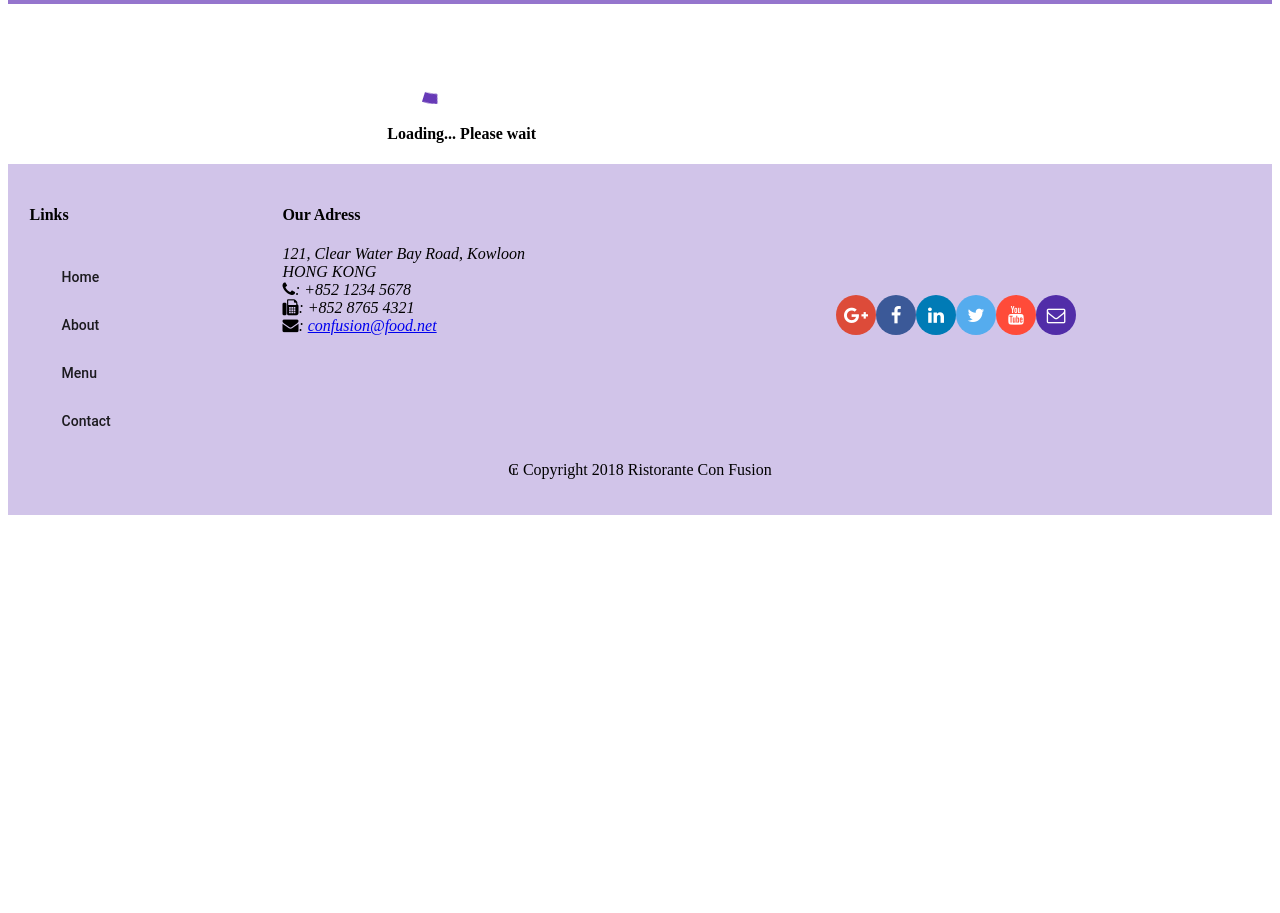
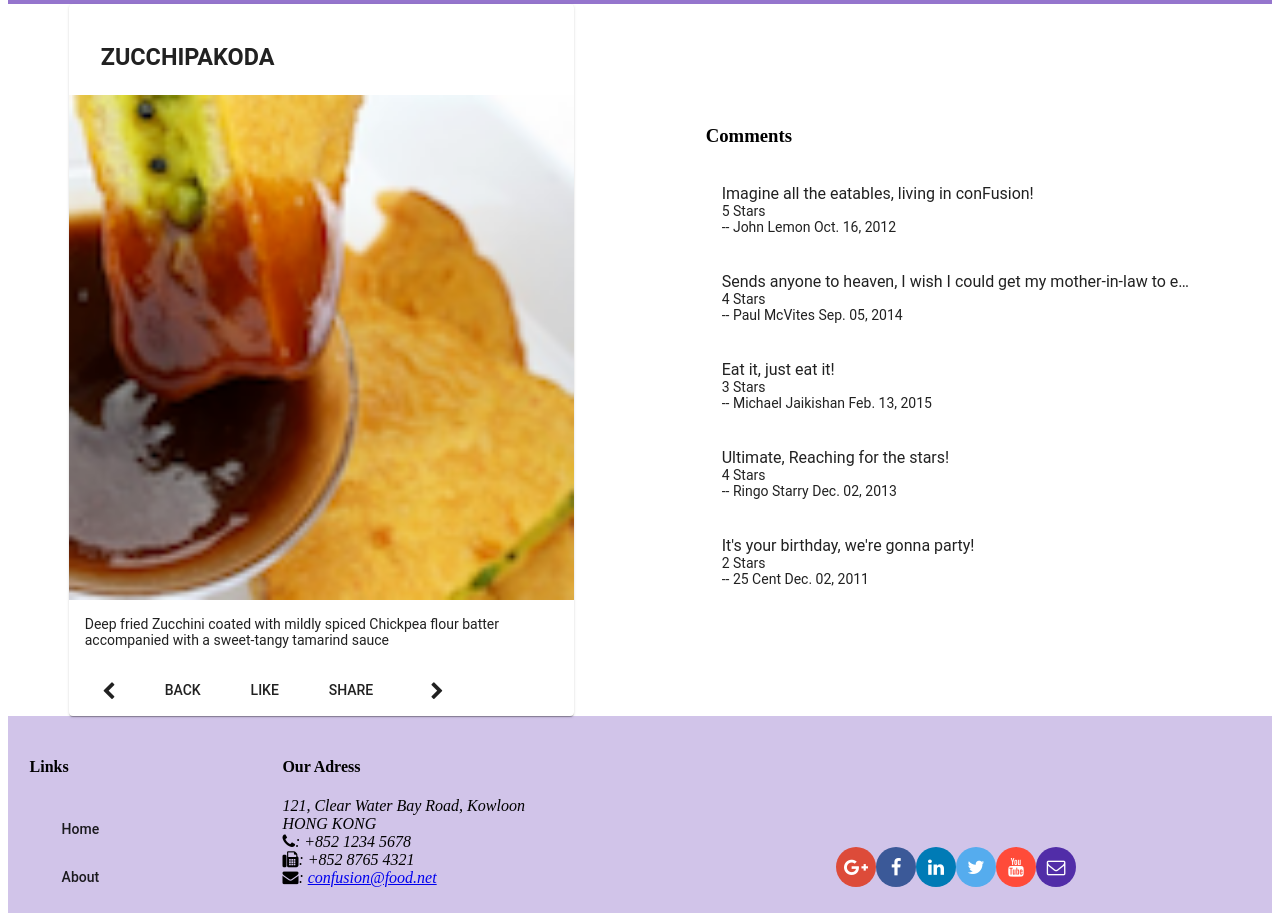
Before and after one commit to Vanessasoliveira/conFusion, an Angular app: page /dishdetail/1 in a window 1280 px wide. Shown: the part 340-1253 px from the top of the page. Before the commit the page ends 863 px from the top, so only its background shows below. Built offline with nearby package versions, Linux system fonts and the light colour scheme; some icons are missing.

Commit message:
RxJs Part 2

```diff
--- a/src/app/dishdetail/dishdetail.component.html
+++ b/src/app/dishdetail/dishdetail.component.html
@@ -15,9 +15,16 @@
         <p>{{dish.description}}</p>
       </mat-card-content>
       <mat-card-actions>
+        <button mat-button [routerLink]="['/dishdetail',prev]" >
+          <span class="fa fa-chevron-left fa-lg"></span>
+        </button>
         <button mat-button (click)="goBack()">BACK</button>
         <button mat-button>LIKE</button>
         <button mat-button>SHARE</button>
+        <span class="flex-spacer"></span>
+        <button mat-button [routerLink]="['/dishdetail',next]" >
+          <span class="fa fa-chevron-right fa-lg"></span>
+        </button>
       </mat-card-actions>
     </mat-card>
 
@@ -30,15 +37,11 @@
         <h4 matLine>{{Comments.comment}}</h4>
         <p matLine>{{Comments.rating}} Stars</p>
         <p matLine>
-        <span>-- {{Comments.author}} {{Comments.date | date: 'MMM. dd, yyyy'}}</span>
+          <span>-- {{Comments.author}} {{Comments.date | date: 'MMM. dd, yyyy'}}</span>
         </p>
         <br>
       </mat-list-item>
       <p></p>
       <p></p>
     </mat-list>
-    <div fxFlex [hidden]="dish">
-      <mat-spinner></mat-spinner> <h4>Loading... Please wait</h4>
-    </div>
-
   </div>
--- a/src/app/dishdetail/dishdetail.component.ts
+++ b/src/app/dishdetail/dishdetail.component.ts
@@ -3,6 +3,7 @@
 import { Location } from '@angular/common';
 import { Dish } from '../shared/dish';
 import { DishService } from '../services/dish.service';
+import {  switchMap } from 'rxjs';
 @Component({
   selector: 'app-dishdetail',
   templateUrl: './dishdetail.component.html',
@@ -11,15 +12,26 @@
 export class DishdetailComponent implements OnInit {
 
    dish:Dish;
+   dishIds: string[];
+   prev: string;
+   next: string;
 
     constructor(private dishService: DishService,
       private route: ActivatedRoute,
       private location: Location) { }
 
   ngOnInit() {
-    const id = this.route.snapshot.params['id'];
-    this.dishService.getDish(id)
-    .subscribe(dish => this.dish = this.dish);
+    this.dishService.getDishIds()
+    .subscribe((dishIds) => this.dishIds = dishIds);
+    this.route.params
+    .pipe(switchMap((params: Params) => this.dishService.getDish(params['id'])))
+    .subscribe(dish => { this.dish = dish; this.setPrevNext(dish.id)});
+  }
+
+  setPrevNext(dishId: string){
+    const index = this.dishIds.indexOf(dishId);
+    this.prev = this.dishIds[(this.dishIds.length + index - 1) % this.dishIds.length];
+    this.next = this.dishIds[(this.dishIds.length + index + 1) % this.dishIds.length];
   }
 
   goBack(): void{
--- a/src/app/services/dish.service.ts
+++ b/src/app/services/dish.service.ts
@@ -22,4 +22,10 @@
   getFeaturedDish(): Observable<Dish>{
     return of(DISHES.filter((dish)=> dish.featured)[0]).pipe(delay (2000));
 }
+
+getDishIds(): Observable<string[] | any>{
+  return of(DISHES.map(dish => dish.id));
 }
+
+
+}
```
